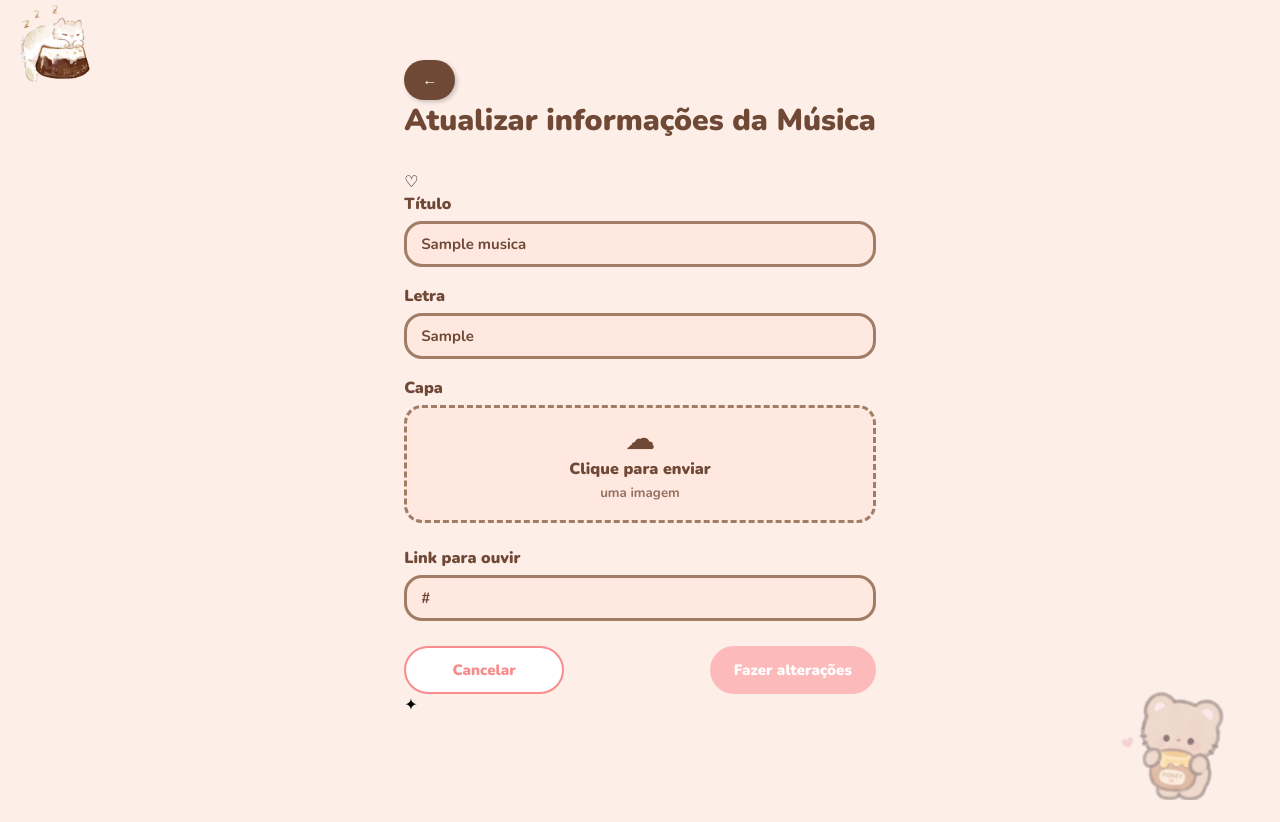
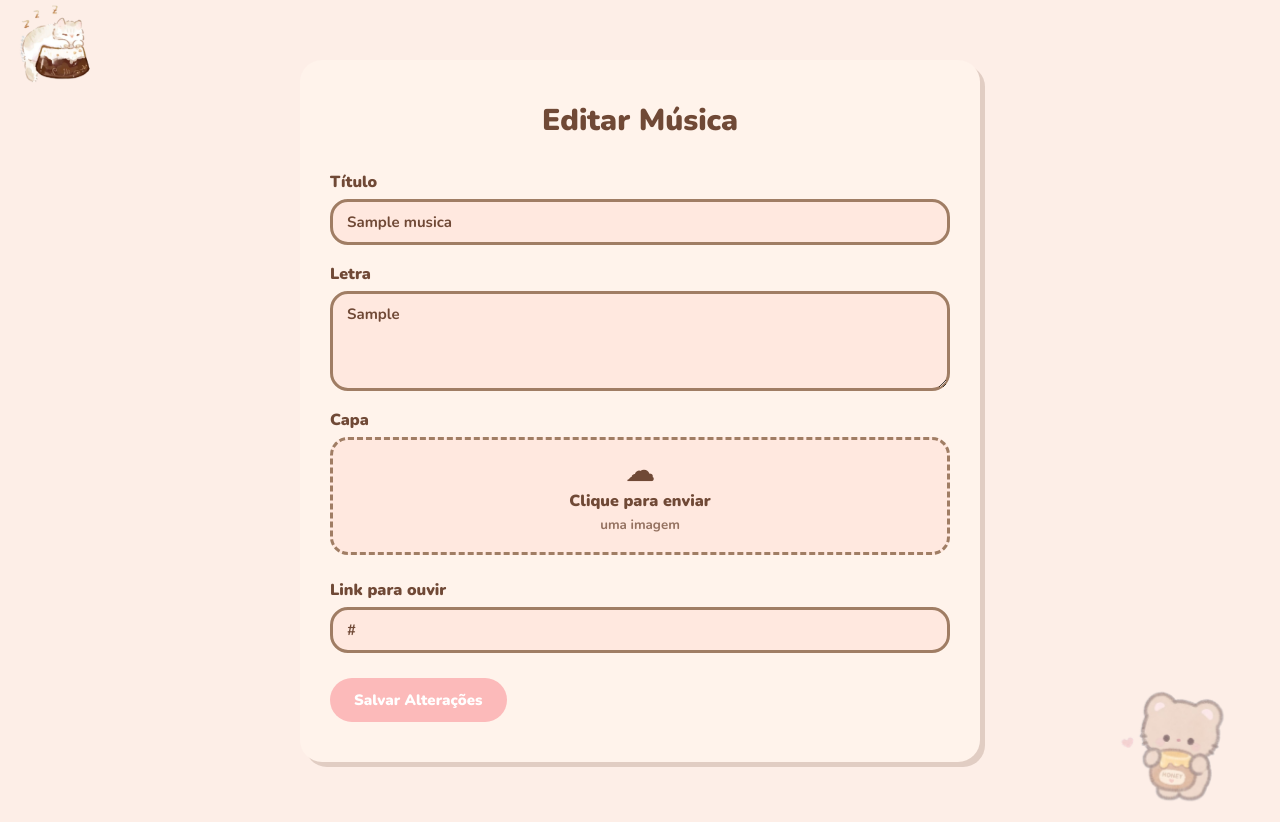
Before and after one commit to luiza635/projeto_crud, a PHP site: page /musicas_crud/editar_musica.php?id=1&id_grupo=1 in a window 1280 px wide. Before the commit the page ends 800 px from the top, so only its background shows below. Run offline with PHP 8.4, Linux system fonts and the light colour scheme; the visitor is signed in with stand-in values (Sample User, id 1); tables that the repository leaves empty or names only in its code hold one stand-in row (values such as "Sample post").

Commit message:
alterações

```diff
--- a/integrantes_crud/adicionar_membros.php
+++ b/integrantes_crud/adicionar_membros.php
@@ -57,11 +57,6 @@ if ($_SERVER['REQUEST_METHOD'] === 'POST') {
 <body class="form-page">
 
 <main class="form-container">
-
-    <!-- Botão Voltar igual ao grupo -->
-    <a href="../grupo.php?id_grupo=<?= htmlspecialchars($id_grupo) ?>" class="btn-voltar">
-        <i class="fa-solid fa-arrow-left"></i> Voltar
-    </a>
 
     <h1 class="form-title">Adicionar Membro</h1>
 
@@ -129,7 +124,6 @@ if ($_SERVER['REQUEST_METHOD'] === 'POST') {
         </div>
 
         <div class="form-actions">
-            <a href="../grupo.php?id_grupo=<?= htmlspecialchars($id_grupo) ?>" class="btn-cancelar">Cancelar</a>
             <button type="submit" class="btn-salvar">Salvar Integrante</button>
         </div>
 
--- a/musicas_crud/editar_musica.php
+++ b/musicas_crud/editar_musica.php
@@ -2,14 +2,14 @@
 require_once '../config/database.php';
 require_once '../includes/auth.php';
 
-if (!isset($_GET['id'])) {
-    header('Location: index.php');
+if (!isset($_GET['id']) || !isset($_GET['id_grupo'])) {
+    header('Location: ../index.php');
     exit;
 }
 
 $id_grupo = $_GET['id_grupo'];
+$id = $_GET['id'];
 
-$id = $_GET['id'];
 $stmt = $pdo->prepare("SELECT * FROM musicas WHERE id = ?");
 $stmt->execute([$id]);
 $musica = $stmt->fetch(PDO::FETCH_OBJ);
@@ -21,21 +21,13 @@ $musica = $stmt->fetch(PDO::FETCH_OBJ);
 <head>
 <meta charset="UTF-8">
 <meta name="viewport" content="width=device-width, initial-scale=1.0">
-    <title>Atualizar Música</title>
-    <link rel="stylesheet" href="../\assets/css/pg_criar.css">
+<title>Editar Música</title>
+<link rel="stylesheet" href="../assets/css/pg_criar.css">
 </head>
-
 <body class="form-page">
 
-    <main class="form-card">
-
-        <div class="form-top">
-            <a href="../index.php" class="btn-voltar">←</a>
-
-            <h1 class="form-title">Atualizar informações da Música</h1>
-
-            <span class="heart-icon">♡</span>
-        </div>
+<main class="form-container">
+    <h1 class="form-title">Editar Música</h1>
 
     <form action="processar_update_musica.php" method="POST" enctype="multipart/form-data" class="grupo-form">
         <input type="hidden" name="id" value="<?= $musica->id; ?>">
@@ -43,63 +35,34 @@ $musica = $stmt->fetch(PDO::FETCH_OBJ);
 
         <div class="form-group">
             <label for="titulo">Título</label>
-
-                <input
-                    type="text"
-                    id="titulo"
-                    name="titulo"
-                    value="<?= $musica->titulo ?>"
-                    required
-                >
+            <input type="text" id="titulo" name="titulo" value="<?= htmlspecialchars($musica->titulo) ?>" required>
         </div>
 
         <div class="form-group">
             <label for="letra">Letra</label>
-
-                <input
-                    type="text"
-                    id="letra"
-                    name="letra"
-                    value="<?= $musica->letra; ?>"
-                    required
-                >
+            <textarea id="letra" name="letra" required><?= htmlspecialchars($musica->letra) ?></textarea>
         </div>
-
 
         <div class="form-group">
             <label for="capa">Capa</label>
-
             <label for="capa" class="upload-box">
                 <span class="upload-icon">☁</span>
                 <strong>Clique para enviar</strong>
                 <small>uma imagem</small>
             </label>
-
-                <input
-                    type="file"
-                    id="capa"
-                    name="capa"
-                    accept="image/*"
-                    class="input-file"
-                >
+            <input type="file" id="capa" name="capa" accept="image/*" class="input-file">
         </div>
 
         <div class="form-group descricao-group">
             <label for="link_ouvir">Link para ouvir</label>
-                <input type="text" name="link_ouvir" id="link_ouvir" value="<?= $musica->link_ouvir; ?>">
+            <input type="text" id="link_ouvir" name="link_ouvir" value="<?= htmlspecialchars($musica->link_ouvir) ?>">
         </div>
 
         <div class="form-actions">
-                <a href="index.php" class="btn-cancelar">Cancelar</a>
-
-                <button type="submit" class="btn-salvar">
-                    Fazer alterações
-                </button>
+            <button type="submit" class="btn-salvar">Salvar Alterações</button>
         </div>
 
     </form>
-
-        <span class="sparkle">✦</span>
 </main>
 </body>
 </html>
```
Also changed, not shown: musicas_crud/adicionar_musica.php (+18 -38 lines), musicas_crud/excluir_musica.php (+7 -2 lines), musicas_crud/processar_update_musica.php (+23 -10 lines), assets/css/pg_criar.css (line endings or trailing spaces). Lines whose indentation alone changed are shown as unchanged.
